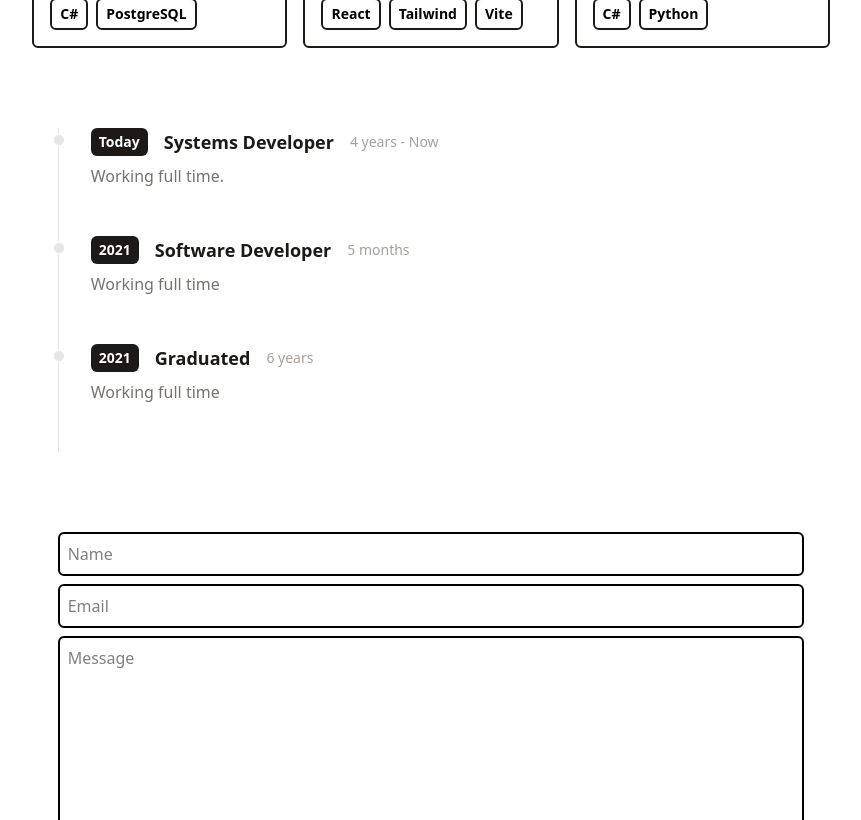
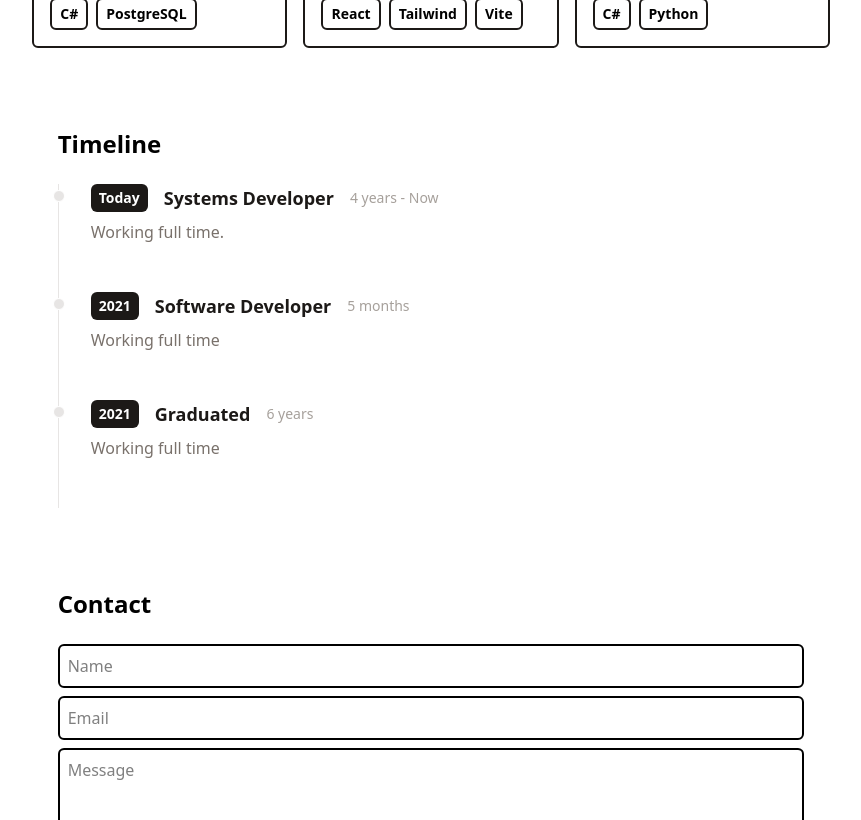
Before and after one commit to eabean/eabean.github.io, a React (Vite) app in the folder min-portfolio/: page / in a window 1280 px wide. Shown: the part 520-1340 px from the top of the page, without its empty margins (209-1070 px from the left). Built offline with nearby package versions, Linux system fonts and the light colour scheme.

Commit message:
add: title component

```diff
--- a/min-portfolio/src/components/Contact.jsx
+++ b/min-portfolio/src/components/Contact.jsx
@@ -1,4 +1,5 @@
 import React, { useState } from "react";
+import Title from "./Title";
 
 const FORM_ID = "xsinbrqn06l";
 
@@ -25,6 +26,7 @@ function Contact() {
             <div className="flex justify-center items-center">
                 <form onSubmit={handleSubmit}
                     className="flex flex-col w-full md:w-7/12">
+                        <Title id="contact">Contact</Title>
                         <input
                             type="text"
                             name="fi-sender-fullName"
--- a/min-portfolio/src/components/Timeline.jsx
+++ b/min-portfolio/src/components/Timeline.jsx
@@ -1,12 +1,14 @@
 import React from "react";
 import timeline from "../data/timeline";
 import TimelineItem from "./TimelineItem";
+import Title from "./Title";
 
 
 function Timeline() {
     return (
         <div className="flex flex-col md:flex-row justify-center items-center my-20">
             <div className="w-full md:w-7/12">
+            <Title id="timeline">Timeline</Title>
                 {timeline.map(item => (
                     <TimelineItem
                         year={item.year}
--- /dev/null
+++ b/min-portfolio/src/components/Title.jsx
@@ -0,0 +1,12 @@
+import React from "react";
+
+function Title({ children, id }) {
+    return (
+        <h1 id={id && id} className="text-2xl md:text-2xl font-bold mb-6">
+            {children}
+        </h1>
+    )
+}
+
+
+export default Title;
```
